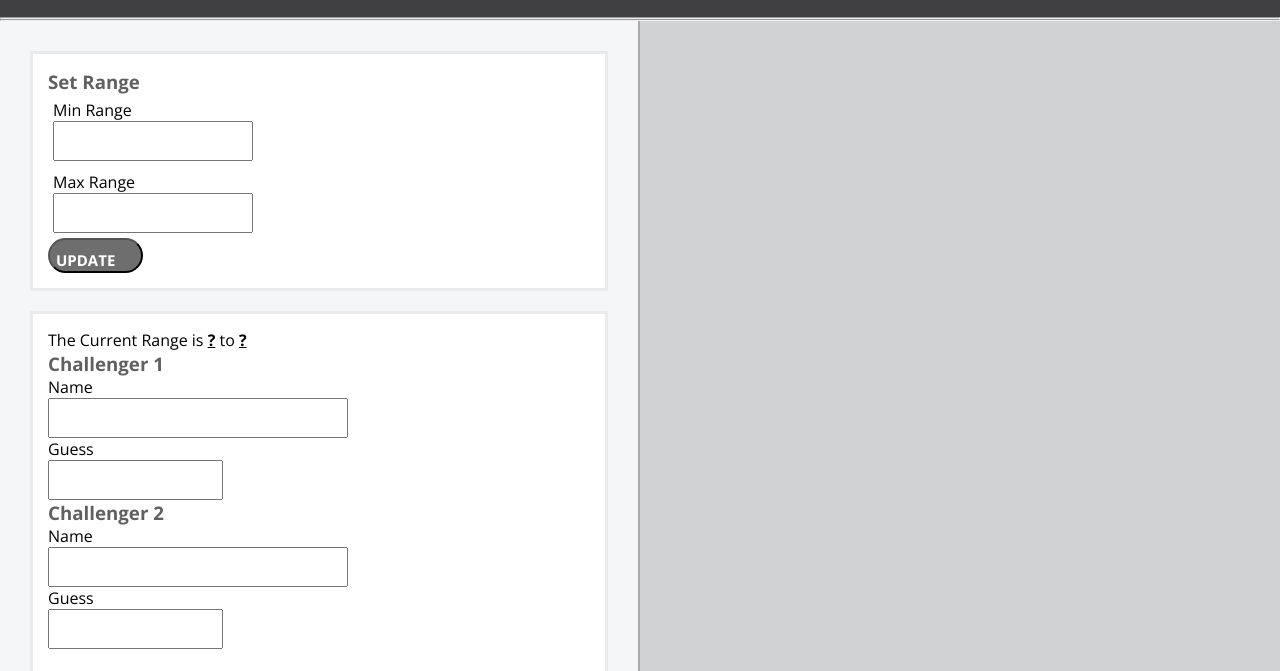
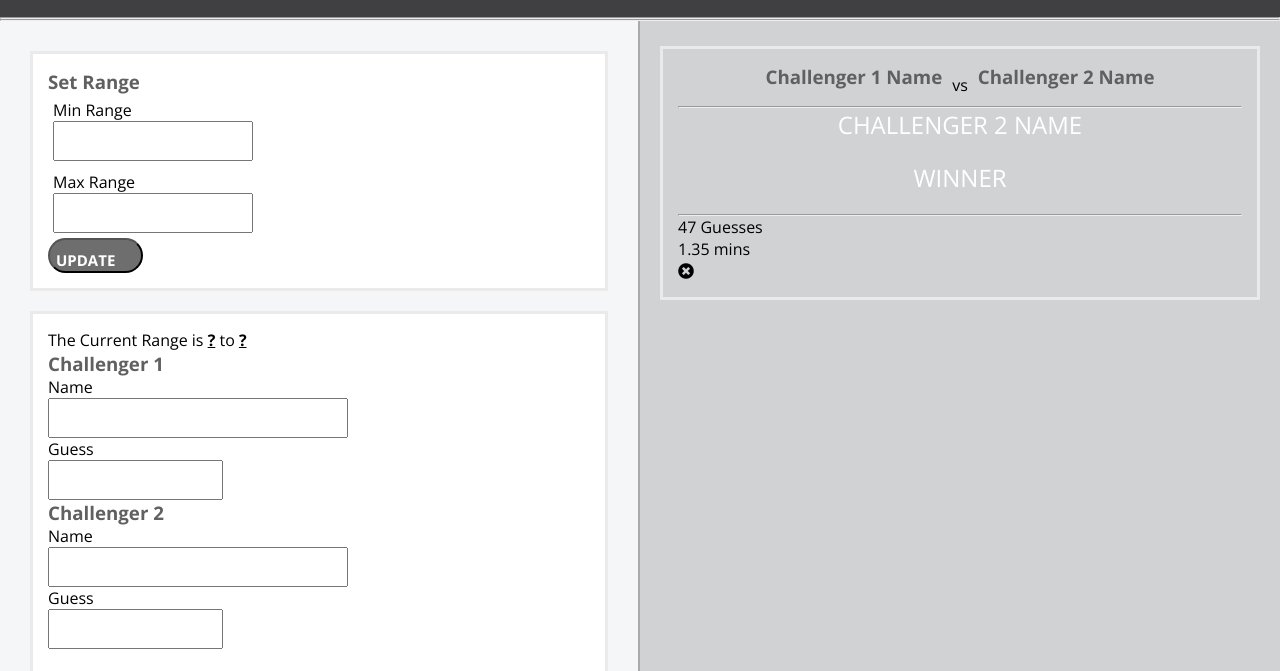
Before and after one commit to menashe770/number-guesser-x, a plain HTML site: page index.html in a window 1280 px wide. Shown: the part 128-799 px from the top of the page. Drawn offline with nearby package versions, Linux system fonts and the light colour scheme.

Commit message:
added css for right side card

```diff
--- a/index.html
+++ b/index.html
@@ -4,6 +4,7 @@
   <link href="styles.css" type="text/css" rel="stylesheet"/>
   <link href="https://fonts.googleapis.com/css?family=Open+Sans:300,700" rel="stylesheet">
   <link rel="shortcut icon" href="images/dice.ico" />
+  <link rel="stylesheet" href="https://use.fontawesome.com/releases/v5.7.0/css/all.css" integrity="sha384-lZN37f5QGtY3VHgisS14W3ExzMWZxybE1SJSEsQp9S+oqd12jhcu+A56Ebc1zFSJ" crossorigin="anonymous">
   <title>Number Guesser</title>
 </head>
 <body>
@@ -76,6 +77,21 @@
       </article>
     </section>
     <section class="right-side">
+      <div class="righ-side-card">
+      <div class="right-side-top-card">
+      <h3>Challenger 1 Name</h3>
+        <p class="p-vs">vs</p>
+      <h3>Challenger 2 Name</h3>
+      </div>
+      <hr>
+      <h2>Challenger 2 Name</h2>
+      <h2>Winner</h2>
+      <hr>
+        <p>47 Guesses</p>
+        <p> 1.35 mins</p>
+        <p><i class="fas fa-times-circle"></i></p>
+      </div>
+
 
     </section>
   </main>
--- a/styles.css
+++ b/styles.css
@@ -107,6 +107,22 @@ button:hover {
   float: right;
 }
 
+.right-side-top-card {
+  display: flex;
+  justify-content: center;
+}
+
+.righ-side-card {
+  border: solid #eaeaea;
+  padding: 15px;
+  margin: 20px;
+  margin-top: 25px;
+}
+
+.p-vs {
+  padding: 10px;
+}
+
 .update-button {
   width: 50%;
   height: 35px;
@@ -132,6 +148,7 @@ button:hover {
   margin: 20px;
   border: solid #eaeaea;
 }
+
 
 form {
   display: inline-block;
```
